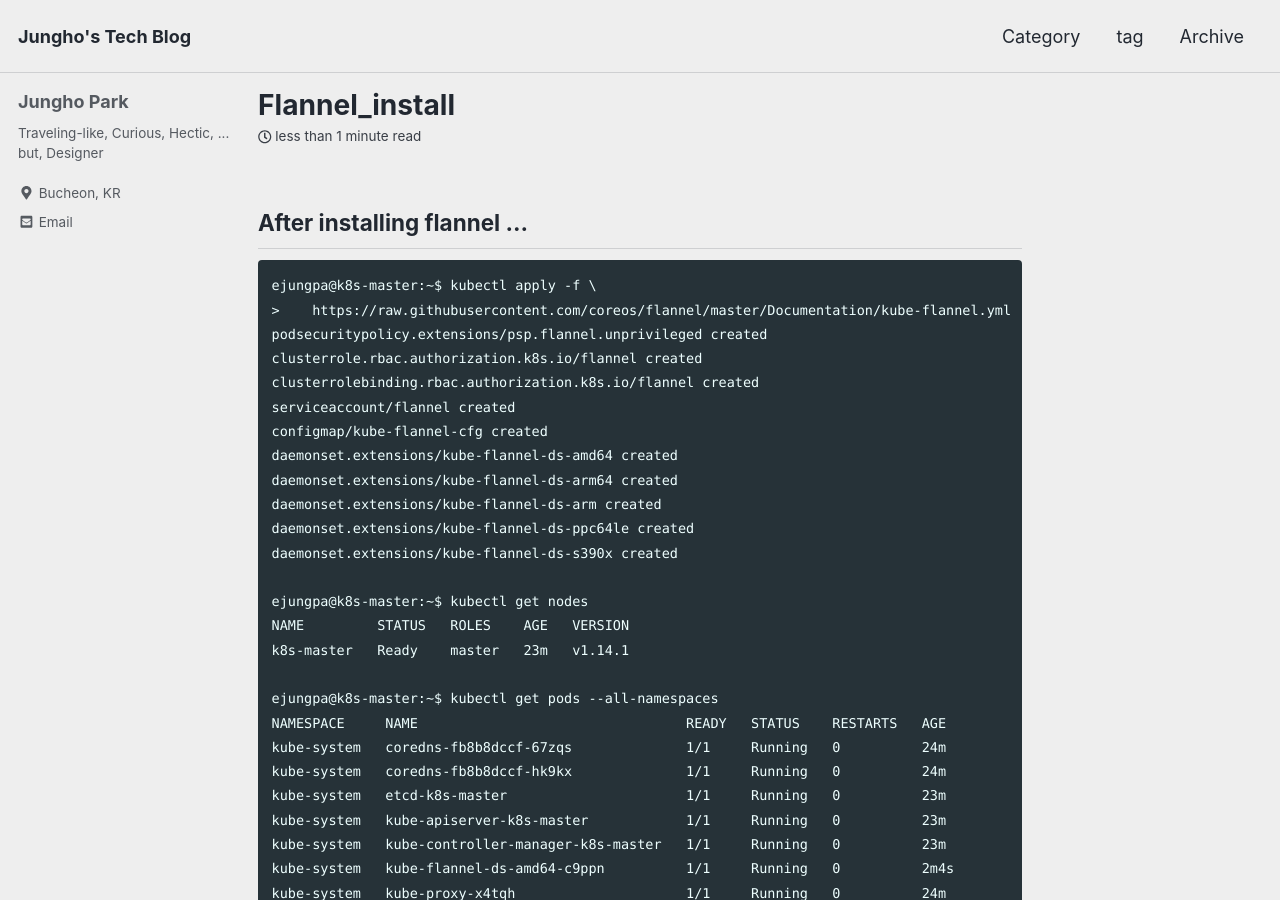
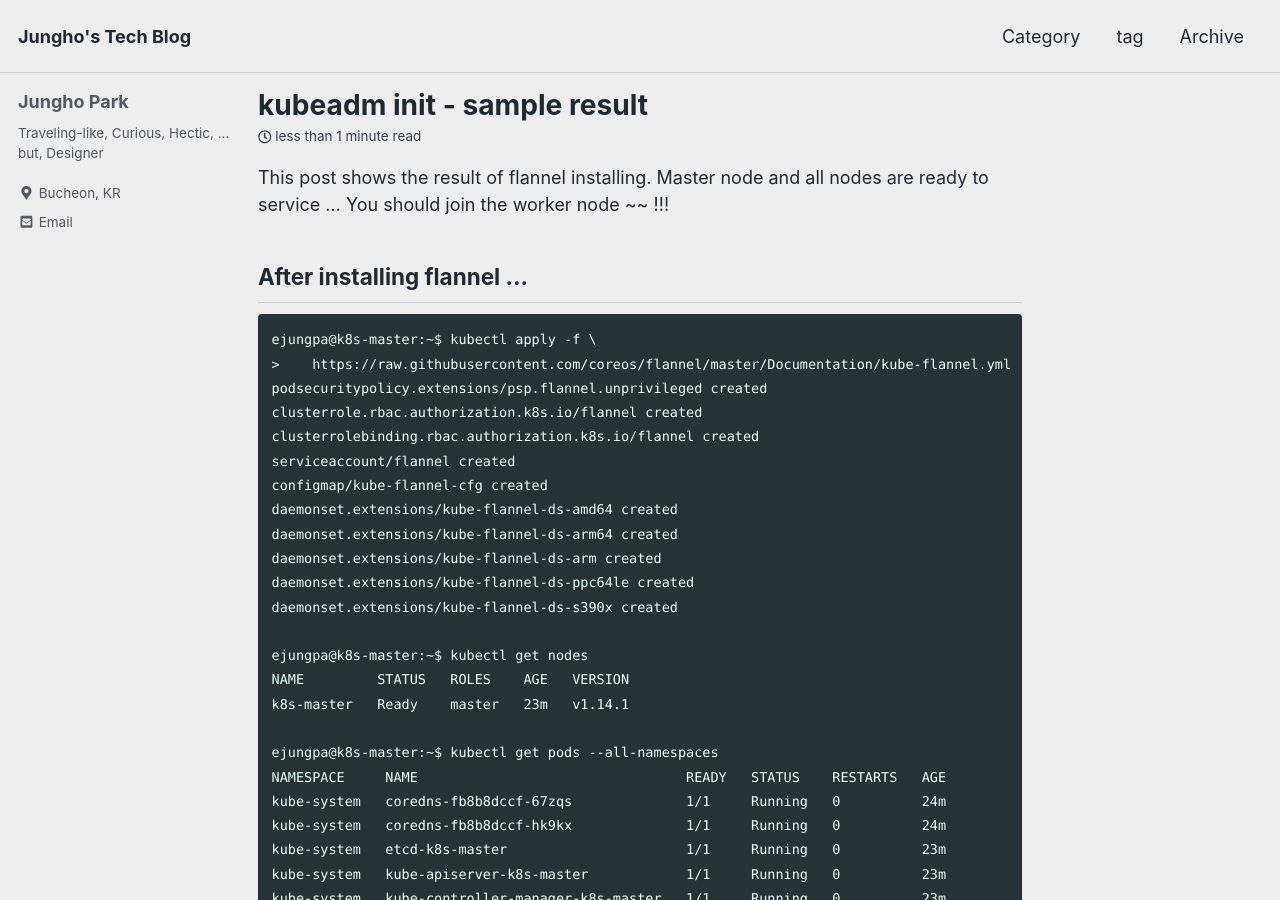
Before and after one commit to unipark00/tekrepo, a Jekyll site: the page built from _posts/2019-04-10-flannel_install.md, in a window 1280 px wide and 900 px high. Built offline with Jekyll 4.4.1, drawn with Linux system fonts in a browser that asks for light colours; cached includes are drawn as plain includes; some of the changed text lies outside the part shown.

Commit message:
Update 2019-04-10-flannel_install.md

````diff
--- a/_posts/2019-04-10-flannel_install.md
+++ b/_posts/2019-04-10-flannel_install.md
@@ -1,3 +1,16 @@
+---
+title: "kubeadm init - sample result"
+search: false
+categories:
+  - Kubernetes
+last_modified_at: 2019-04-10T21:30+09:00
+toc: false
+---
+
+This post shows the result of flannel installing.
+Master node and all nodes are ready to service ...
+You should join the worker node ~~ !!!
+
 ## After installing flannel ...
 ```
 ejungpa@k8s-master:~$ kubectl apply -f \
````
